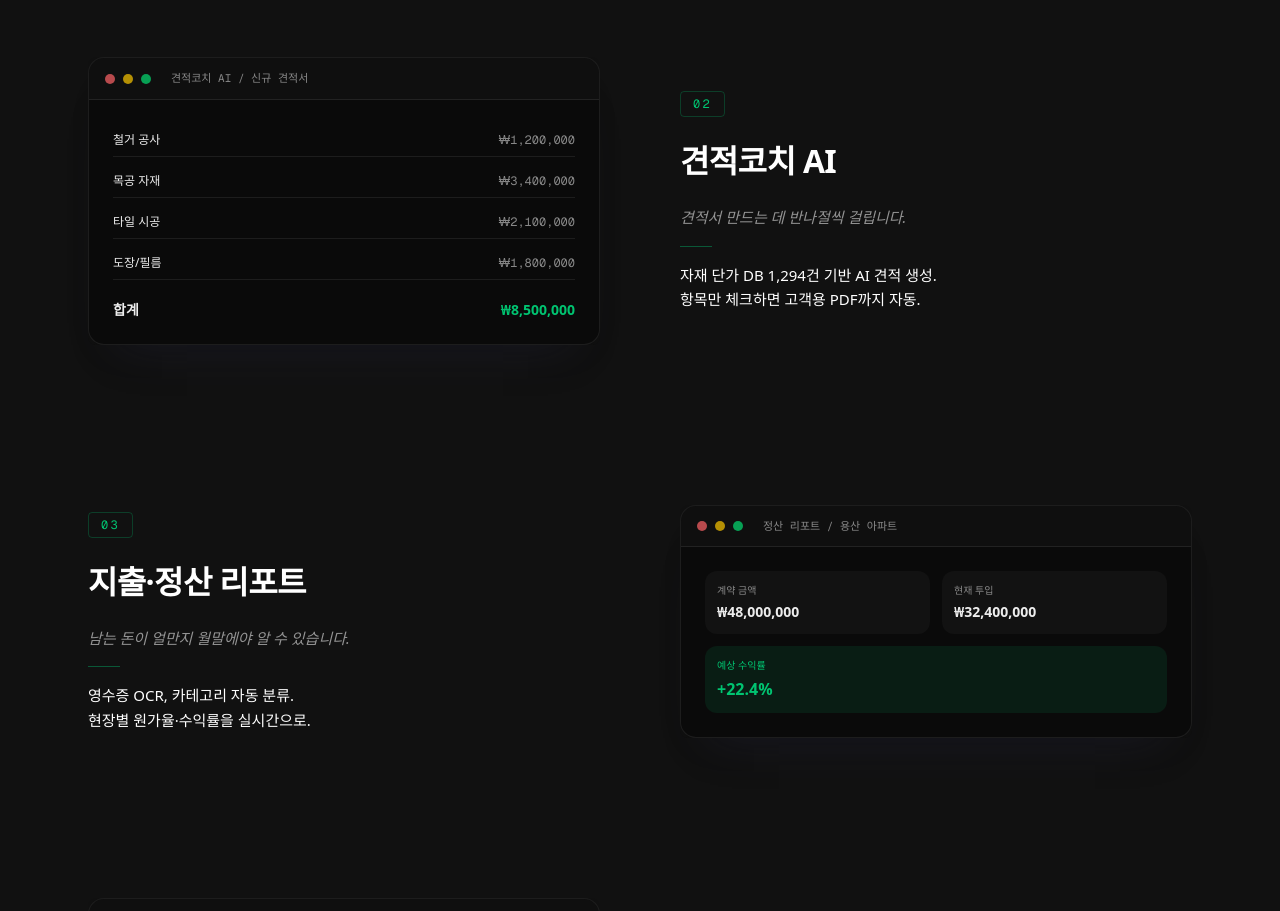
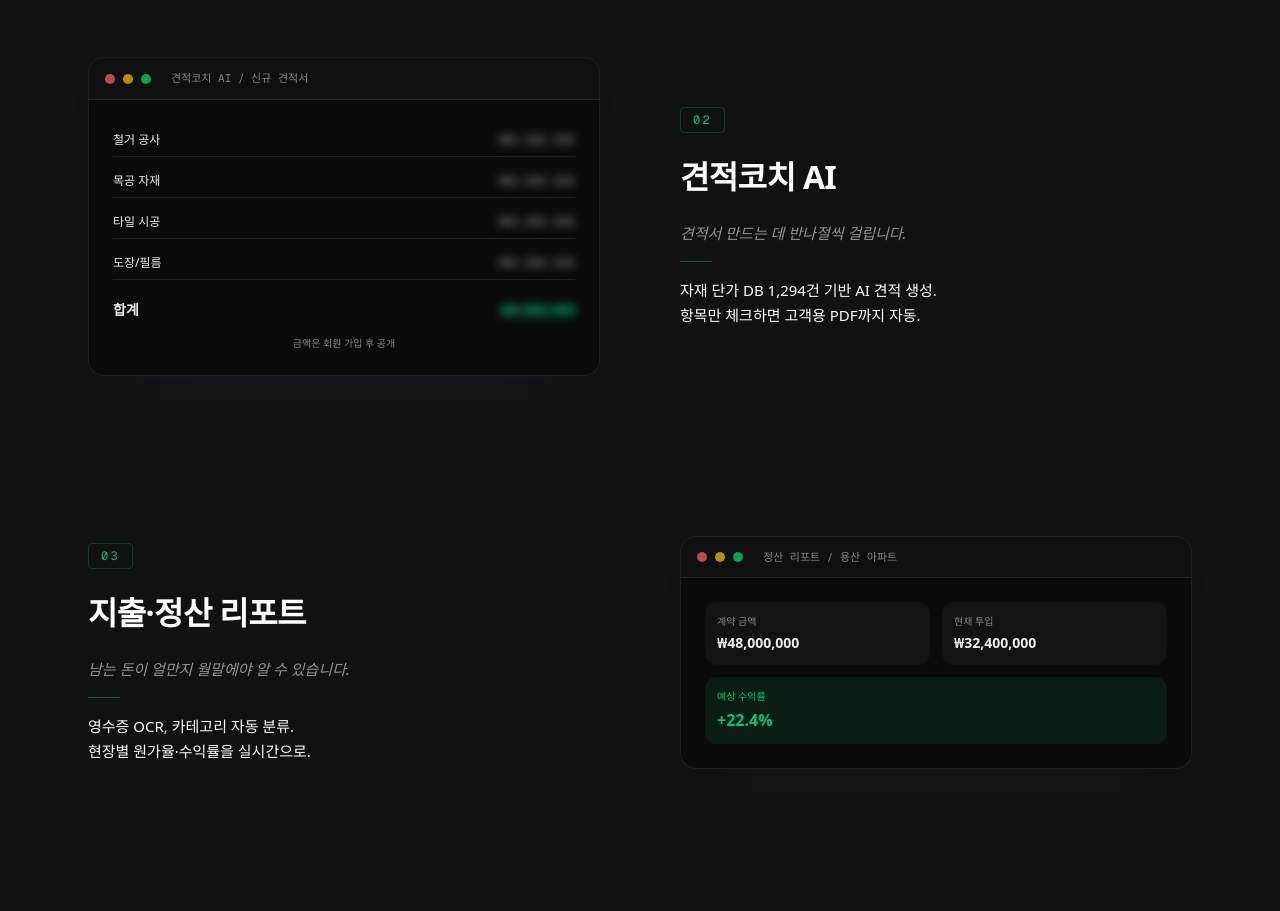
Before and after one commit to smalltablekorea/interior-coach, a Next.js app: page / in a window 1280 px wide. Shown: the part 2940-3851 px from the top of the page. Built offline with nearby package versions, Linux system fonts and the light colour scheme; no server answers; a web font is replaced by a local one.

Commit message:
feat(landing): EstimateMockup 견적 금액 비공개 처리
MaterialsMockup 과 동일하게 blur(5px) + 마스킹 + 하단 '금액은 회원
가입 후 공개' 안내. 4개 항목 + 합계 모두 비공개.

```diff
--- a/src/components/landing/FeatureMockup.tsx
+++ b/src/components/landing/FeatureMockup.tsx
@@ -76,25 +76,39 @@ function ScheduleMockup() {
 }
 
 function EstimateMockup() {
-  const items = [
-    { name: "철거 공사", amount: "1,200,000" },
-    { name: "목공 자재", amount: "3,400,000" },
-    { name: "타일 시공", amount: "2,100,000" },
-    { name: "도장/필름", amount: "1,800,000" },
-  ];
+  const items = ["철거 공사", "목공 자재", "타일 시공", "도장/필름"];
   return (
     <MockupFrame title="견적코치 AI / 신규 견적서">
       <div className="space-y-2">
-        {items.map((it) => (
-          <div key={it.name} className="flex items-center justify-between py-2 border-b border-[var(--border)] last:border-0 text-xs">
-            <span>{it.name}</span>
-            <span className="font-mono text-[var(--muted)]">₩{it.amount}</span>
+        {items.map((name) => (
+          <div
+            key={name}
+            className="flex items-center justify-between py-2 border-b border-[var(--border)] last:border-0 text-xs"
+          >
+            <span>{name}</span>
+            <span
+              className="font-mono text-[var(--muted)] select-none"
+              style={{ filter: "blur(5px)" }}
+              aria-label="견적 금액 비공개"
+              title="회원 가입 후 확인 가능"
+            >
+              ₩0,000,000
+            </span>
           </div>
         ))}
         <div className="flex items-center justify-between pt-3 text-sm font-semibold">
           <span>합계</span>
-          <span className="text-[var(--green)]">₩8,500,000</span>
+          <span
+            className="text-[var(--green)] select-none"
+            style={{ filter: "blur(5px)" }}
+            aria-label="합계 금액 비공개"
+          >
+            ₩0,000,000
+          </span>
         </div>
+        <p className="pt-2 text-[10px] text-[var(--muted)] text-center">
+          금액은 회원 가입 후 공개
+        </p>
       </div>
     </MockupFrame>
   );
```
